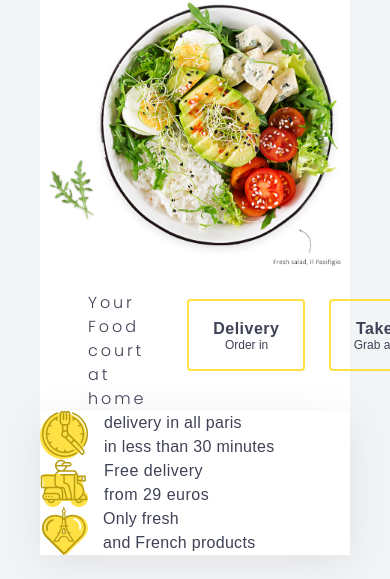
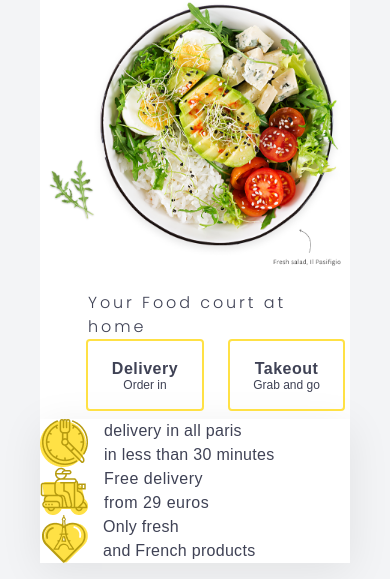
Before and after one commit to 6fcag3vsaoag/tailwind, a plain HTML site: page index.html in a window 390 px wide. Shown: the part 75-654 px from the top of the page. Drawn offline with Linux system fonts and the light colour scheme; a web font is replaced by a local one.

Commit message:
fix: added adaptive styles to the hero section

```diff
--- a/index.html
+++ b/index.html
@@ -51,11 +51,11 @@
         <img src="images/foodCourt.png" alt="Food Court Image" class="sm:mx-auto xl:absolute xl:top-3 xl:right-18 xl:w-auto xl:h-auto xl:max-h-[720px]">
         <!-- Текстовый блок в левом верхнем углу -->
         <div class="flex flex-col flex-wrap md:container mx-auto px-6 xl:absolute xl:top-14 xl:left-11.5">
-            <div class="md:mt-10 md:w-[540px] md:h-[320px] flex flex-row md:flex-col justify-between p-0">
+            <div class="md:mt-10 md:w-[540px] md:h-[320px] flex flex-col md:justify-between p-0">
                 <!-- Верхняя часть: текст -->
                 <h1 class="[font-family:Poppins,sans-serif] sm:text-[30px] md:text-[58px] font-light tracking-[2.90px] text-left md:leading-[64px] text-[#3f4255] md:max-w-[539px] box-border pl-6 pt-6">Your Food court at home</h1>
                 <!-- Нижняя часть: кнопки -->
-                <div class="flex items-center justify-start pl-5.5 pb-2 w-[300px]">
+                <div class="flex items-center justify-start pl-5.5 pb-2 md:w-[300px]">
                     <div class="flex gap-6">
                         <!-- Delivery Button -->
                         <a href="#" class="flex flex-col items-center justify-start h-[72px] w-[118px] h-max-[72px] rounded border-2 border-solid border-[#ffe145] text-center">
```
Also changed, not shown: style.css.
